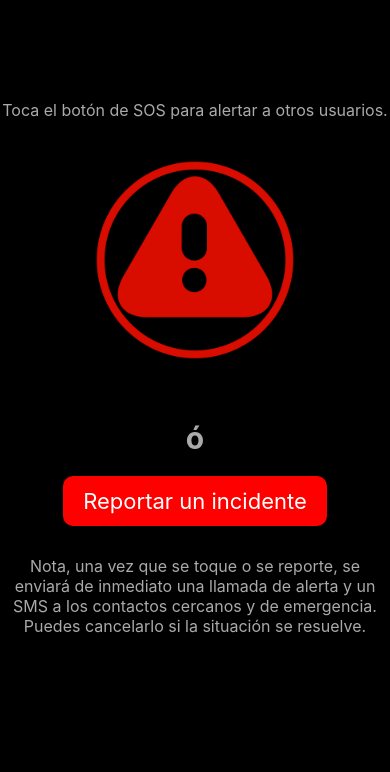
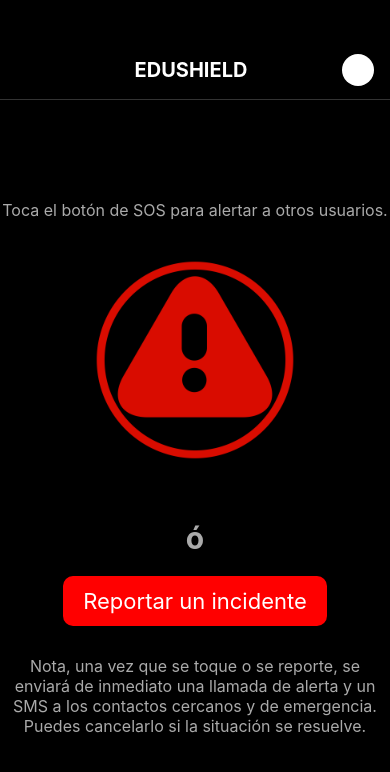
Before and after one commit to darmandoalcala/EduShield, a React Native app: screen /Home in a window 390 px wide. Shown: the top 772 px of the page. Built offline with nearby package versions, Linux system fonts and the light colour scheme.

Commit message:
barra superior con titulo, falta añadir el componente a todas las pantallas. Y se agrega ubicacion actual

```diff
--- a/package.json
+++ b/package.json
@@ -24,7 +24,8 @@
     "react-native-maps": "^1.20.1",
     "react-native-safe-area-context": "5.4.0",
     "react-native-screens": "^4.11.1",
-    "react-native-vector-icons": "^10.2.0"
+    "react-native-vector-icons": "^10.2.0",
+    "expo-location": "~18.1.6"
   },
   "devDependencies": {
     "@babel/core": "^7.20.0",
--- /dev/null
+++ b/src/components/HeaderBar.js
@@ -0,0 +1,52 @@
+import React from 'react';
+import { View, Text, TouchableOpacity, Image, StyleSheet } from 'react-native';
+import { useNavigation } from '@react-navigation/native';
+import Icon from 'react-native-vector-icons/MaterialCommunityIcons';
+
+const HeaderBar = ({ showBackButton = true }) => {
+  const navigation = useNavigation();
+
+  return (
+    <View style={styles.header}>
+      {showBackButton ? (
+        <TouchableOpacity onPress={() => navigation.goBack()}>
+          <Icon name="arrow-left" size={24} color="white" />
+        </TouchableOpacity>
+      ) : (
+        <View style={{ width: 24 }} />
+      )}<Text style={styles.title}>EDUSHIELD</Text><TouchableOpacity onPress={() => console.log('Perfil')}>
+        <Image
+          source={require('../../assets/icon.png')}
+          style={styles.profileIcon}
+        />
+      </TouchableOpacity>
+    </View>
+  );
+};
+
+const styles = StyleSheet.create({
+  header: {
+    height: 60,
+    backgroundColor: 'black',
+    paddingHorizontal: 16,
+    flexDirection: 'row',
+    alignItems: 'center',
+    justifyContent: 'space-between',
+    borderBottomColor: '#333',
+    borderBottomWidth: 1,
+    marginTop: 40, // espacio para evitar notch
+  },
+  title: {
+    color: 'white',
+    fontSize: 20,
+    fontWeight: 'bold',
+  },
+  profileIcon: {
+    width: 32,
+    height: 32,
+    borderRadius: 16,
+    tintColor: 'white',
+  },
+});
+
+export default HeaderBar;
--- a/src/screens/AlertScreen.js
+++ b/src/screens/AlertScreen.js
@@ -1,4 +1,4 @@
-import React from 'react';
+import React, { useEffect, useState } from 'react';
 import {
   View,
   Text,
@@ -6,24 +6,31 @@ import {
   TouchableOpacity,
   Image,
   ScrollView,
+  Alert,
 } from 'react-native';
 import MapView, { PROVIDER_GOOGLE, Marker } from 'react-native-maps';
+import * as Location from 'expo-location';
 import Icon from 'react-native-vector-icons/MaterialCommunityIcons';
-
-const userRegion = {
-  latitude: 20.6976,
-  longitude: -103.3468,
-  latitudeDelta: 0.01,
-  longitudeDelta: 0.01,
-};
+import HeaderBar from '../components/HeaderBar';
 
 const AlertScreen = ({ navigation }) => {
+  const [location, setLocation] = useState(null);
+
+  useEffect(() => {
+    (async () => {
+      let { status } = await Location.requestForegroundPermissionsAsync();
+      if (status !== 'granted') {
+        Alert.alert('Permiso denegado', 'No se puede acceder a la ubicación.');
+        return;
+      }
+
+      let currentLocation = await Location.getCurrentPositionAsync({});
+      setLocation(currentLocation.coords);
+    })();
+  }, []);
+
   const handleProfilePress = () => {
     console.log('Botón de perfil presionado');
-  };
-
-  const handleButtonPress = (screen) => {
-    console.log(`Navegar a sección: ${screen}`);
   };
 
   const handleCancelAlert = () => {
@@ -32,94 +39,65 @@ const AlertScreen = ({ navigation }) => {
 
   return (
     <View style={styles.container}>
-      {/* ----------------------- */}
-      {/* Header (sin cambios) */}
-      {/* ----------------------- */}
-      <View style={styles.header}>
-        <Text style={styles.title}>EDUSHIELD</Text>
-        <TouchableOpacity
-          style={styles.profileButton}
-          onPress={handleProfilePress}
-        >
-          <Image
-            source={require('/workspaces/EduShield/assets/icon.png')}
-            style={styles.profileIcon}
-            resizeMode="contain"
-          />
-        </TouchableOpacity>
-      </View>
+      <HeaderBar navigation={navigation} showBackButton={true} />
 
-      {/* ----------------------- */}
-      {/* Contenido desplazable */}
-      {/* ----------------------- */}
       <ScrollView contentContainerStyle={styles.scrollContainer}>
-
-        {/* ----------------------- */}
-        {/* Sección 1: Mapa */}
-        {/* ----------------------- */}
         <View style={styles.mapSection}>
           <MapView
             provider={PROVIDER_GOOGLE}
             style={styles.map}
-            region={userRegion}
+            region={
+              location
+                ? {
+                    latitude: location.latitude,
+                    longitude: location.longitude,
+                    latitudeDelta: 0.01,
+                    longitudeDelta: 0.01,
+                  }
+                : {
+                    latitude: 20.6976,
+                    longitude: -103.3468,
+                    latitudeDelta: 0.01,
+                    longitudeDelta: 0.01,
+                  }
+            }
             showsUserLocation
           >
-            <Marker coordinate={userRegion} />
+            {location && (
+              <Marker
+                coordinate={{
+                  latitude: location.latitude,
+                  longitude: location.longitude,
+                }}
+                title="Tu ubicación"
+              />
+            )}
           </MapView>
         </View>
 
-        {/* ----------------------- */}
-        {/* Sección 2: Localización / Zonas de riesgo */}
-        {/* ----------------------- */}
         <View style={styles.buttonRow}>
-          <TouchableOpacity
-            style={styles.evidenceButton}
-            onPress={() => console.log('Localización')}
-          >
-            <Icon
-              name="crosshairs-gps"
-              size={20}
-              color="#FFF"
-              style={styles.iconLeft}
-            />
+          <TouchableOpacity style={styles.evidenceButton} onPress={() => console.log('Localización')}>
+            <Icon name="crosshairs-gps" size={20} color="#FFF" style={styles.iconLeft} />
             <Text style={styles.evidenceText}>Localización</Text>
           </TouchableOpacity>
 
-          <TouchableOpacity
-            style={styles.evidenceButton}
-            onPress={() => console.log('Zonas de riesgo')}
-          >
-            <Icon
-              name="alert-outline"
-              size={20}
-              color="#FFF"
-              style={styles.iconLeft}
-            />
+          <TouchableOpacity style={styles.evidenceButton} onPress={() => console.log('Zonas de riesgo')}>
+            <Icon name="alert-outline" size={20} color="#FFF" style={styles.iconLeft} />
             <Text style={styles.evidenceText}>Zonas de riesgo</Text>
           </TouchableOpacity>
         </View>
 
-        {/* ----------------------- */}
-        {/* Sección 3: Cancelar Alerta */}
-        {/* ----------------------- */}
-        <TouchableOpacity
-          style={styles.sendButton}
-          onPress={handleCancelAlert}
-        >
-          <Icon
-            name="close-circle-outline"
-            size={20}
-            color="#FFF"
-            style={styles.iconLeft}
-          />
+        <TouchableOpacity style={styles.sendButton} onPress={handleCancelAlert}>
+          <Icon name="close-circle-outline" size={20} color="#FFF" style={styles.iconLeft} />
           <Text style={styles.sendButtonText}>Cancelar Alerta</Text>
         </TouchableOpacity>
-
       </ScrollView>
-
     </View>
   );
 };
+
+// ... tus estilos siguen igual ...
+
 
 const styles = StyleSheet.create({
   container: {
--- a/src/screens/ContactsScreen.js
+++ b/src/screens/ContactsScreen.js
@@ -8,6 +8,7 @@ import {
   Image,
   Alert
 } from 'react-native';
+import HeaderBar from '../components/HeaderBar';
 
 const ContactsScreen = ({ navigation }) => {
   // Datos de ejemplo
@@ -37,6 +38,7 @@ const ContactsScreen = ({ navigation }) => {
   return (
 
     <View style={styles.outerContainer}>
+      <HeaderBar navigation={navigation} showBackButton={false} />
 
       <ScrollView contentContainerStyle={styles.scrollContainer}>
         <Text style={styles.header}>CONTACTOS</Text>
--- a/src/screens/Home1.js
+++ b/src/screens/Home1.js
@@ -10,6 +10,7 @@ import {
   Alert
 } from 'react-native';
 import { useTheme } from '../theme/ThemeContext';
+import HeaderBar from '../components/HeaderBar';
 
 const Home1 = ({ navigation }) => {
   const { colors, isDark } = useTheme();
@@ -24,6 +25,7 @@ const Home1 = ({ navigation }) => {
 
   return (
     <View style={styles.outerContainer}>
+      <HeaderBar navigation={navigation} showBackButton={false} />
       <ScrollView contentContainerStyle={styles.scrollContainer}>
         <Text style={styles.instructionText}>
           Toca el botón de SOS para alertar a otros usuarios.
--- a/src/screens/PersonalContact.js
+++ b/src/screens/PersonalContact.js
@@ -135,6 +135,6 @@ const styles = StyleSheet.create({
       marginVertical: 10,
       textAlign: 'center',
       marginTop:20,
-      marginBottom:100,
+      marginBottom:20,
   },
 });
--- a/src/screens/ReportScreen.js
+++ b/src/screens/ReportScreen.js
@@ -1,4 +1,4 @@
-import React, { useState } from 'react';
+import React, { useEffect, useState } from 'react';
 import {
   View,
   Text,
@@ -11,10 +11,11 @@ import {
 
 import { Picker } from '@react-native-picker/picker';
 import Icon from 'react-native-vector-icons/MaterialCommunityIcons';
+import HeaderBar from '../components/HeaderBar';
 
 const centers = ['CUCEI', 'CUAAD', 'CUCEV', 'CUCS'];
 
-const ReportScreen = () => {
+const ReportScreen = ({ navigation }) => {
   // Inicializas el estado al primer elemento del array
   const [selectedCenter, setSelectedCenter] = useState(centers[0]);
 
@@ -41,22 +42,7 @@ const ReportScreen = () => {
 
   return (
     <View style={styles.container}>
-      {/* ----------------------- */}
-      {/* Barra de Título / Header (sin cambios) */}
-      <View style={styles.header}>
-        <Text style={styles.title}>EDUSHIELD</Text>
-
-        <TouchableOpacity
-          style={styles.profileButton}
-          onPress={handleProfilePress}
-        >
-          <Image
-            source={require('/workspaces/EduShield/assets/icon.png')}
-            style={styles.profileIcon}
-            resizeMode="contain"
-          />
-        </TouchableOpacity>
-      </View>
+      <HeaderBar navigation={navigation} showBackButton={true} />
 
       {/* ----------------------- */}
       {/* ScrollView con las nuevas secciones */}
--- a/src/screens/SettingsScreen.js
+++ b/src/screens/SettingsScreen.js
@@ -10,7 +10,7 @@ Switch,
 } from 'react-native';
 // al inicio de PrivacySettings.js
 import Icon from 'react-native-vector-icons/FontAwesome';
-
+import HeaderBar from '../components/HeaderBar';
 
 
 const SettingsScreen = ({ navigation }) => {
@@ -41,6 +41,7 @@ const SettingsScreen = ({ navigation }) => {
 
   return (
     <View style={styles.outerContainer}>
+      <HeaderBar navigation={navigation} showBackButton={false} />
       <ScrollView contentContainerStyle={styles.scrollContainer}>
         <Text style={styles.header}>CONFIGURACIÓN</Text>
 
```
Also changed, not shown: 1 other file (tests, documents, lock files or other folders).
